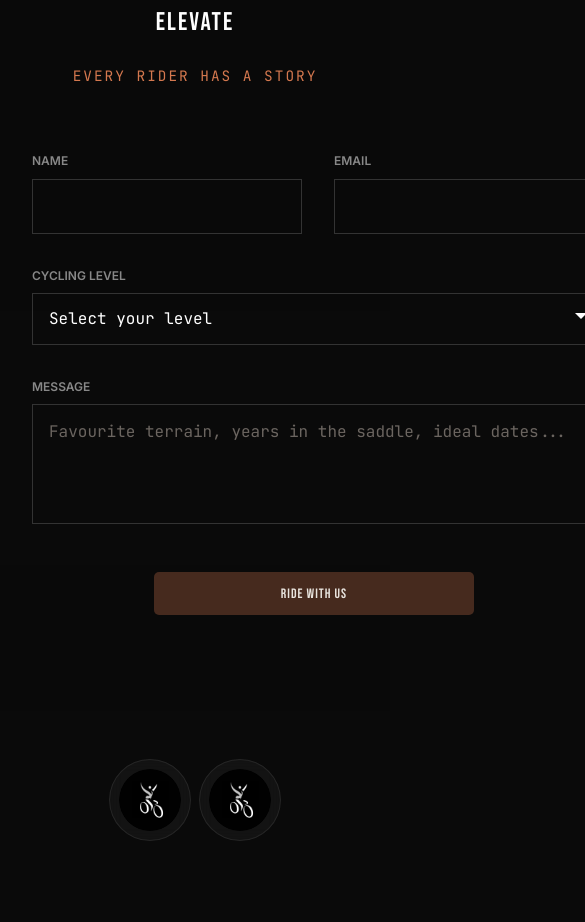
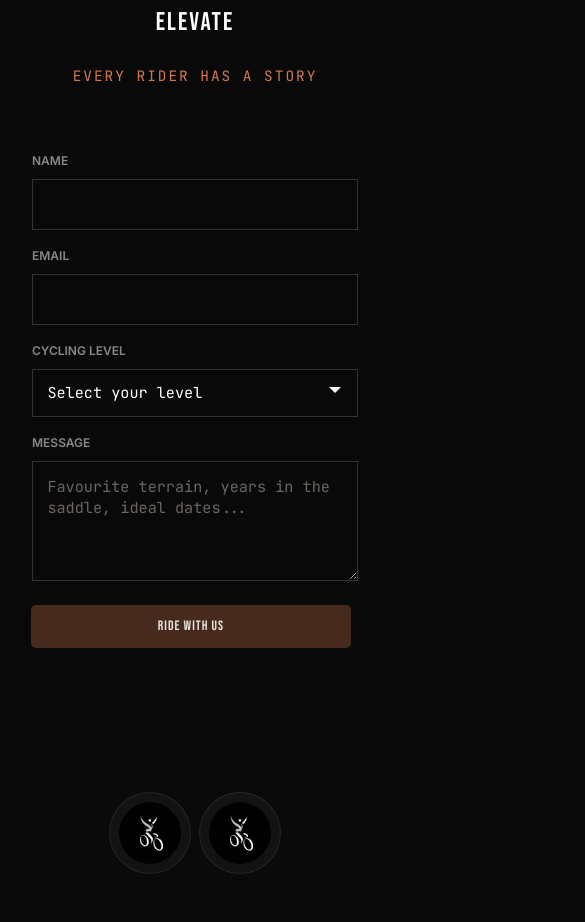
Before and after one commit to IllyrianCycling/Website, a plain HTML site: page index.html in a window 390 px wide. Shown: the part 7564-8486 px from the top of the page, 585 px wide, since content can reach past the window. Before the commit the page ends 8453 px from the top, so only its background shows below. Drawn offline with Linux system fonts and the light colour scheme.

Commit message:
respnsive-form

```diff
--- a/styles.css
+++ b/styles.css
@@ -366,6 +366,38 @@ a {
   letter-spacing: 1px;
   width: 100%;
   justify-self: center;
+}
+
+/* Tablet + mobile */
+@media (max-width: 768px) {
+  .contact-form {
+    grid-template-columns: 1fr;
+    gap: 1.25rem;
+  }
+
+  .form-row:nth-child(3),
+  .form-row:nth-child(4),
+  .contact-form button {
+    grid-column: auto;
+  }
+
+  .contact-form .cta {
+    margin-top: 0.5rem;
+  }
+}
+
+/* Small phones */
+@media (max-width: 480px) {
+  .contact-form {
+    gap: 1rem;
+  }
+
+  .form-row input,
+  .form-row select,
+  .form-row textarea {
+    padding: 0.9rem;
+    font-size: 0.95rem;
+  }
 }
 
 /* FOOTER */
```
